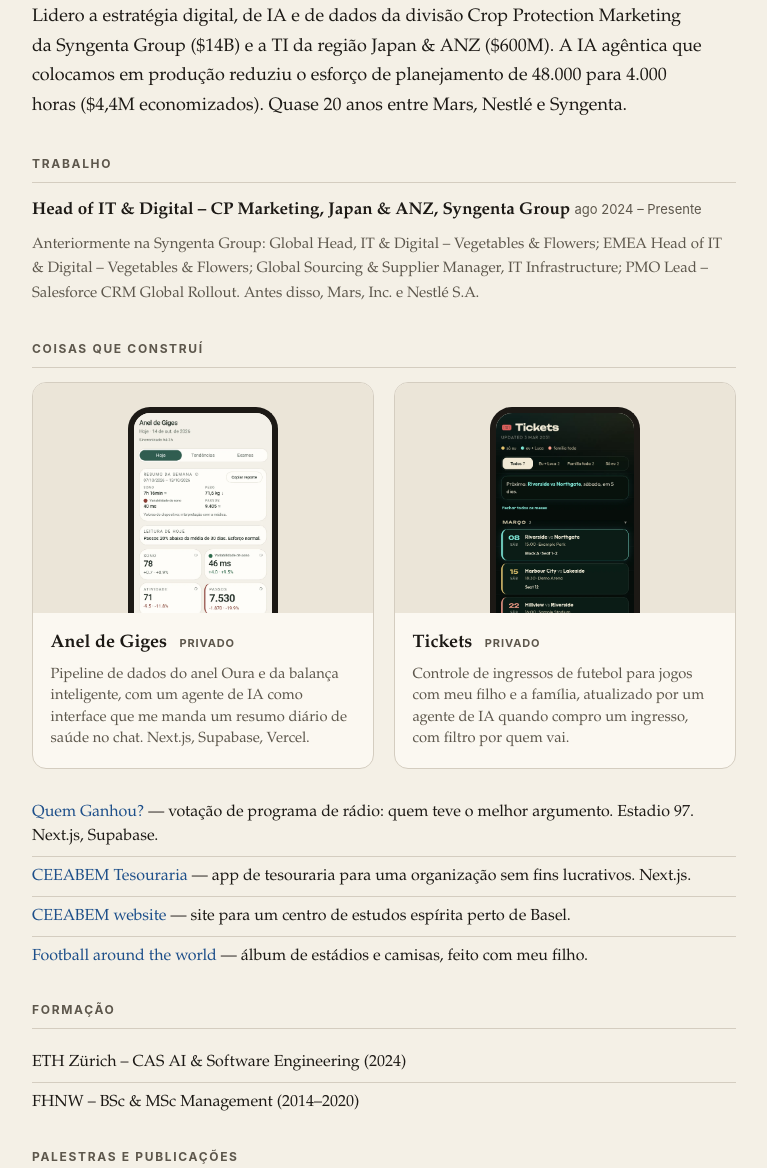
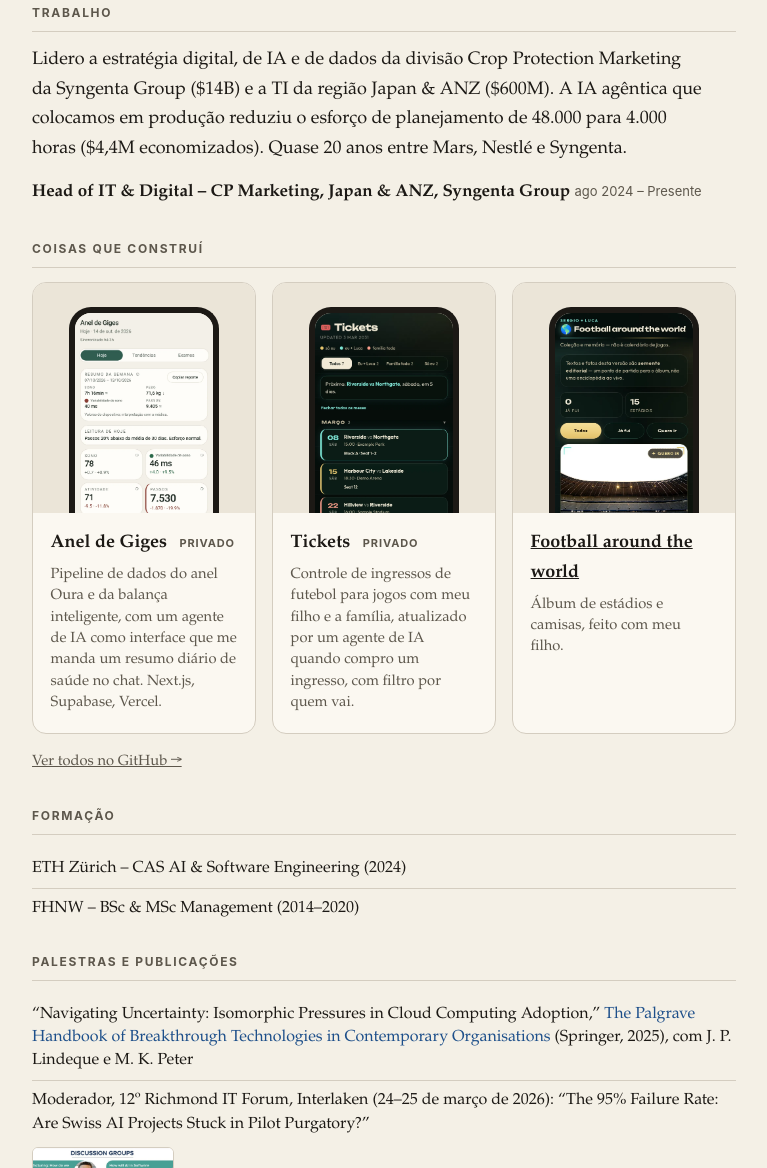
Before and after one commit to Sergio-Ambrozio/my-personal-website, a website: page about/index.html in a window 1280 px wide. Shown: the part 395-1563 px from the top of the page, without its empty margins (256-1023 px from the left). Drawn offline with Linux system fonts and the light colour scheme.

Commit message:
About: merge summary into Work, three project cards with GitHub link

```diff
--- a/about/index.html
+++ b/about/index.html
@@ -107,19 +107,12 @@
             </section>
 
             <section class="section">
+                <h2 class="section-title"><span class="i18n-en">Work</span><span class="i18n-pt">Trabalho</span></h2>
                 <p class="about-bio">
                     <span class="i18n-en">I lead digital, AI, and data strategy for Syngenta Group's $14B Crop Protection Marketing division and IT for the $600M Japan &amp; ANZ region. Agentic AI we put in production cut planning effort from 48,000 to 4,000 hours ($4.4M saved). Nearly 20 years across Mars, Nestlé, and Syngenta.</span>
                     <span class="i18n-pt">Lidero a estratégia digital, de IA e de dados da divisão Crop Protection Marketing da Syngenta Group ($14B) e a TI da região Japan &amp; ANZ ($600M). A IA agêntica que colocamos em produção reduziu o esforço de planejamento de 48.000 para 4.000 horas ($4,4M economizados). Quase 20 anos entre Mars, Nestlé e Syngenta.</span>
                 </p>
-            </section>
-
-            <section class="section">
-                <h2 class="section-title"><span class="i18n-en">Work</span><span class="i18n-pt">Trabalho</span></h2>
                 <p class="role-now"><span class="role-title">Head of IT &amp; Digital – CP Marketing, Japan &amp; ANZ, Syngenta Group</span> <span class="date"><span class="i18n-en">Aug 2024 – Present</span><span class="i18n-pt">ago 2024 – Presente</span></span></p>
-                <p class="description">
-                    <span class="i18n-en">Previously at Syngenta Group: Global Head, IT &amp; Digital – Vegetables &amp; Flowers; EMEA Head of IT &amp; Digital – Vegetables &amp; Flowers; Global Sourcing &amp; Supplier Manager, IT Infrastructure; PMO Lead – Salesforce CRM Global Rollout. Before that, Mars, Inc. and Nestlé S.A.</span>
-                    <span class="i18n-pt">Anteriormente na Syngenta Group: Global Head, IT &amp; Digital – Vegetables &amp; Flowers; EMEA Head of IT &amp; Digital – Vegetables &amp; Flowers; Global Sourcing &amp; Supplier Manager, IT Infrastructure; PMO Lead – Salesforce CRM Global Rollout. Antes disso, Mars, Inc. e Nestlé S.A.</span>
-                </p>
             </section>
 
             <section class="section">
@@ -139,29 +132,15 @@
                             <p class="project-card-desc"><span class="i18n-en">Football tickets tracker for matches with my son and family, auto-updated by an AI agent when I buy a ticket, filtered by who's going.</span><span class="i18n-pt">Controle de ingressos de futebol para jogos com meu filho e a família, atualizado por um agente de IA quando compro um ingresso, com filtro por quem vai.</span></p>
                         </figcaption>
                     </figure>
+                    <figure class="project-card">
+                        <div class="project-card-device"><img class="project-card-shot" src="../projects/football.webp" width="840" height="1550" loading="lazy" decoding="async" alt="Football around the world album on mobile"></div>
+                        <figcaption>
+                            <p class="project-card-name"><a href="https://football-around-the-world.vercel.app" target="_blank" rel="noopener noreferrer">Football around the world</a></p>
+                            <p class="project-card-desc"><span class="i18n-en">Stadium and shirt album built with my son.</span><span class="i18n-pt">Álbum de estádios e camisas, feito com meu filho.</span></p>
+                        </figcaption>
+                    </figure>
                 </div>
-                <ul class="fact-list">
-                    <li>
-                        <a href="https://quem-ganhou.vercel.app" target="_blank" rel="noopener noreferrer">Quem Ganhou?</a>
-                        <span class="i18n-en"> — radio-show vote for who made the best argument. Estadio 97. Next.js, Supabase.</span>
-                        <span class="i18n-pt"> — votação de programa de rádio: quem teve o melhor argumento. Estadio 97. Next.js, Supabase.</span>
-                    </li>
-                    <li>
-                        <a href="https://add-monthly-closing-monthly-reporti.vercel.app" target="_blank" rel="noopener noreferrer">CEEABEM Tesouraria</a>
-                        <span class="i18n-en"> — treasury app for a non-profit organization. Next.js.</span>
-                        <span class="i18n-pt"> — app de tesouraria para uma organização sem fins lucrativos. Next.js.</span>
-                    </li>
-                    <li>
-                        <a href="https://ceeabem.ch" target="_blank" rel="noopener noreferrer">CEEABEM website</a>
-                        <span class="i18n-en"> — website for a spiritist study centre near Basel.</span>
-                        <span class="i18n-pt"> — site para um centro de estudos espírita perto de Basel.</span>
-                    </li>
-                    <li>
-                        <a href="https://football-around-the-world.vercel.app" target="_blank" rel="noopener noreferrer">Football around the world</a>
-                        <span class="i18n-en"> — stadium and shirt album built with my son.</span>
-                        <span class="i18n-pt"> — álbum de estádios e camisas, feito com meu filho.</span>
-                    </li>
-                </ul>
+                <p class="see-all"><a href="https://github.com/Sergio-Ambrozio" target="_blank" rel="noopener noreferrer"><span class="i18n-en">See all on GitHub →</span><span class="i18n-pt">Ver todos no GitHub →</span></a></p>
                 <dialog class="lightbox" id="lightbox"><form method="dialog"><button class="lightbox-close" aria-label="Close">×</button></form><img alt=""></dialog>
             </section>
 
--- a/site.css
+++ b/site.css
@@ -671,9 +671,9 @@ html:not([data-lang="pt"]) .i18n-pt {
 
 .project-cards {
     display: grid;
-    grid-template-columns: 1fr 1fr;
-    gap: 1.25rem;
-    margin: 0 0 1.5rem;
+    grid-template-columns: repeat(3, 1fr);
+    gap: 1rem;
+    margin: 0 0 1rem;
 }
 
 .project-card {
@@ -709,6 +709,19 @@ html:not([data-lang="pt"]) .i18n-pt {
 .project-card-name {
     margin: 0;
     font-weight: 600;
+}
+
+.project-card-name a {
+    color: inherit;
+}
+
+.see-all {
+    margin: 0;
+    font-size: 0.92rem;
+}
+
+.see-all a {
+    color: var(--muted);
 }
 
 .project-card-desc {
@@ -788,3 +801,7 @@ html:not([data-lang="pt"]) .i18n-pt {
         grid-template-columns: 1fr;
     }
 }
+
+.about-bio + .role-now {
+    margin-top: 0.9rem;
+}
```
Also changed, not shown: projects/football.webp (added).
